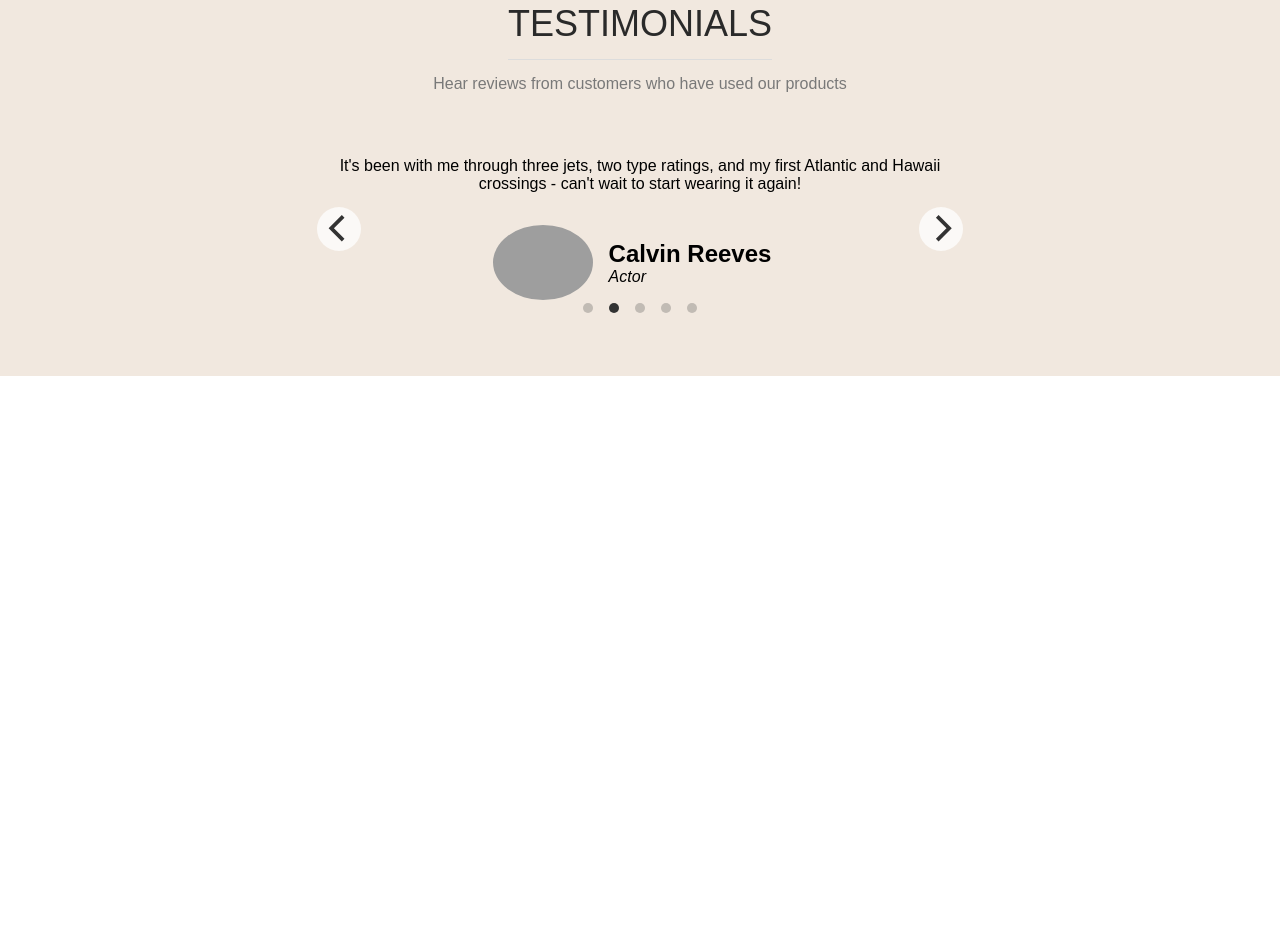
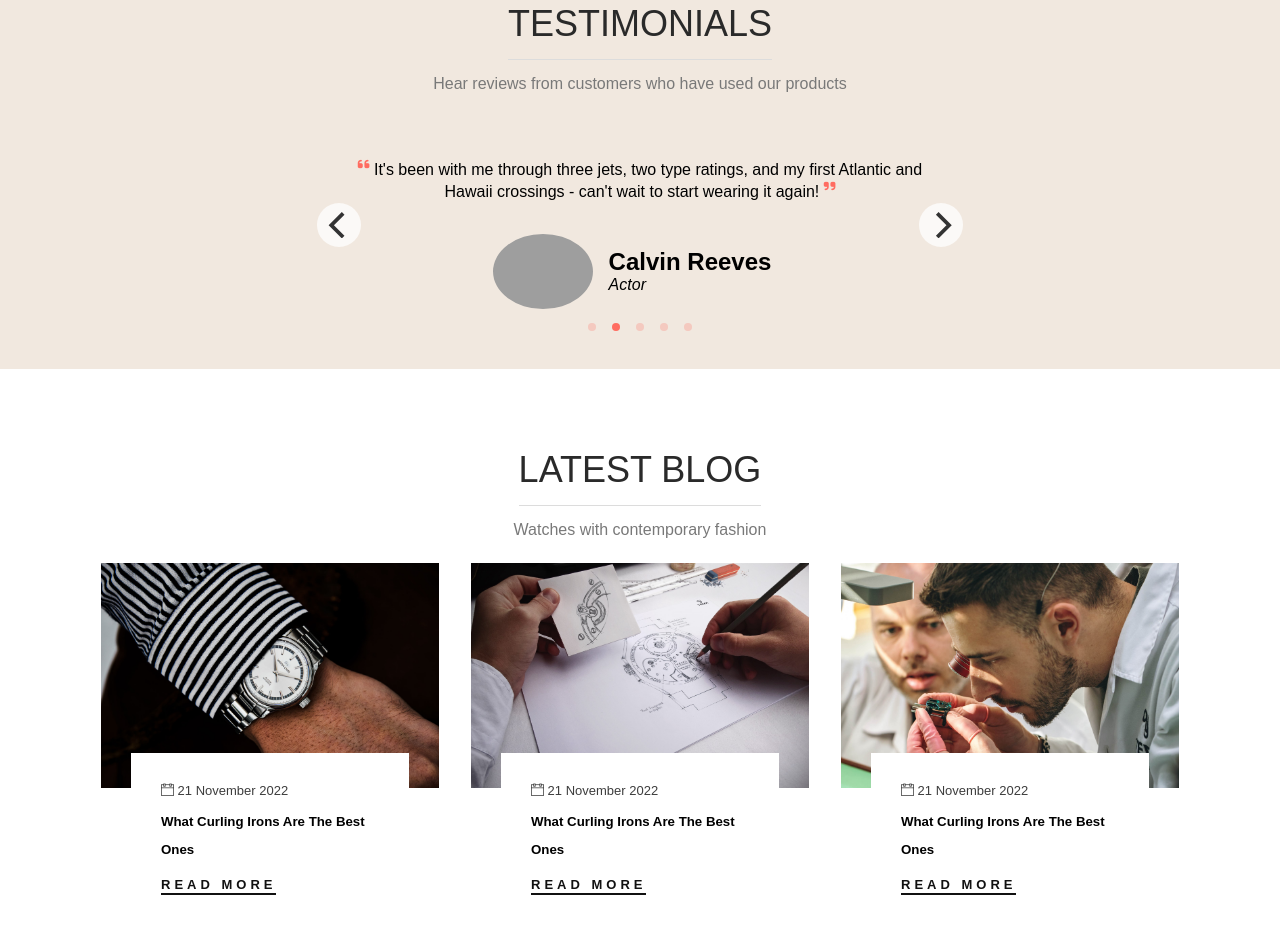
Before and after one commit to LightCode5794/WebSaleWatch, a plain HTML site: page UI-FrontEnd/index.html in a window 1280 px wide. Shown: the part 1777-2710 px from the top of the page. Before the commit the page ends 2233 px from the top, so only its background shows below. Drawn offline with nearby package versions, Linux system fonts and the light colour scheme; grey boxes are pictures that could not be loaded.

Commit message:
update latest blog

```diff
--- a/UI-FrontEnd/css/style.css
+++ b/UI-FrontEnd/css/style.css
@@ -12,6 +12,9 @@
     --font-weight-title: 500;
 }
 
+a {
+    text-decoration: none;
+}
 
 .menu-divider {
     margin: 8px 0;
@@ -156,7 +159,7 @@
 
 
 /* header */
-/* plus menu with desktop */
+/* topbar */
 .container-menu-desktop .top-bar {
     background-color: #222222;
     color: #666666;
@@ -442,18 +445,20 @@ img {
 .slideshow-container {
     position: relative;
 }
-.slideshow-container .slick-slide{
+
+.slideshow-container .slick-slide {
     margin: 0;
 }
 
 .slideshow-container .slick-prev::before,
-.slideshow-container .slick-next::before{
+.slideshow-container .slick-next::before {
     font-size: 40px;
     opacity: 0;
 
 }
+
 .slideshow-container .slick-prev,
-.slideshow-container .slick-next{
+.slideshow-container .slick-next {
     /* background-color: green; */
     width: 100px;
     height: 100px;
@@ -462,18 +467,19 @@ img {
 
 }
 
-.slideshow-container .slick-prev{
+.slideshow-container .slick-prev {
 
     left: 0px;
 
 }
- .slideshow-container .slick-next{
+
+.slideshow-container .slick-next {
     right: 0px;
 
 }
 
 .slideshow-container:hover .slick-prev,
-.slideshow-container:hover .slick-prev::before{
+.slideshow-container:hover .slick-prev::before {
 
     animation-name: slick-prev-anime;
     animation-duration: 0.5s;
@@ -481,8 +487,9 @@ img {
 
 
 }
+
 .slideshow-container:hover .slick-next,
-.slideshow-container:hover .slick-next::before{
+.slideshow-container:hover .slick-next::before {
 
     animation-name: slick-next-anime;
     animation-duration: 0.5s;
@@ -494,11 +501,12 @@ img {
 
 
 @keyframes slick-prev-anime {
-    from{
+    from {
         opacity: 0;
         left: 0;
     }
-    to{
+
+    to {
         opacity: 1;
         left: 36px;
     }
@@ -506,11 +514,12 @@ img {
 
 
 @keyframes slick-next-anime {
-    from{
+    from {
         opacity: 0;
         right: 0;
     }
-    to{
+
+    to {
         opacity: 1;
         right: 36px;
     }
@@ -519,15 +528,16 @@ img {
 
 
 
- .slideshow-container .slick-dots{
+.slideshow-container .slick-dots {
     bottom: 24px;
 
 }
-.slideshow-container .slick-dots button::before{
+
+.slideshow-container .slick-dots button::before {
     font-size: 10px;
 }
 
-.slideshow-container .slick-dots li.slick-active button::before{
+.slideshow-container .slick-dots li.slick-active button::before {
     opacity: 1;
     color: var(--color-text-hover);
 }
@@ -656,10 +666,11 @@ img {
 }
 
 @media (max-width: 768px) {
-    .gender-categorize-item{
+    .gender-categorize-item {
         width: 100%;
     }
 }
+
 @media (min-width: 576px) {
     .container {
         max-width: 540px;
@@ -670,7 +681,8 @@ img {
     .container {
         max-width: 720px;
     }
-    .gender-categorize{
+
+    .gender-categorize {
         flex-wrap: nowrap;
     }
 }
@@ -679,7 +691,8 @@ img {
     .container {
         max-width: 960px;
     }
-    .gender-categorize{
+
+    .gender-categorize {
         flex-wrap: nowrap;
     }
 }
@@ -688,21 +701,23 @@ img {
     .container {
         max-width: 1140px;
     }
-    .gender-categorize{
+
+    .gender-categorize {
         flex-wrap: nowrap;
     }
 }
 
-.content-section{
+.content-section {
     margin-bottom: 80px;
 }
 
-.content-title{
+.content-title {
     display: flex;
     flex-direction: column;
     align-items: center;
 }
-.content-title h2{
+
+.content-title h2 {
     font-size: var(--font-size-title);
     font-family: var(--font-web);
     color: #2a2a2a;
@@ -711,7 +726,7 @@ img {
     text-transform: uppercase;
 }
 
-.content-title h2 span{
+.content-title h2 span {
     position: relative;
     display: inline-block;
     font-weight: var(--font-weight-title);
@@ -727,16 +742,17 @@ img {
     background: gainsboro;
 }
 
-.content-title p{
+.content-title p {
     font-family: var(--font-web);
     color: #797979;
 }
 
 /* content-containter */
 
-.content-containter{
+.content-containter {
     margin-top: 24px;
 }
+
 .carousel {
 
     width: 100%;
@@ -749,32 +765,40 @@ img {
     counter-increment: gallery-cell;
 }
 
-.carousel-cell .box-caption{
+.carousel-cell .box-caption {}
 
-}
 .carousel-cell .box-caption a,
-.carousel-cell .box-caption p{
+.carousel-cell .box-caption p {
     text-decoration: none;
     color: #000000;
     font-family: var(--font-web);
 
 }
+
 /* responsive carousel */
 @media screen and (min-width: 576px) {
-    .carousel-cell { width: 100%; }
+    .carousel-cell {
+        width: 100%;
+    }
 }
 
-@media  screen and (min-width: 768px) {
-    .carousel-cell { width: 50%; }
+@media screen and (min-width: 768px) {
+    .carousel-cell {
+        width: 50%;
     }
-@media  screen and (min-width: 1200px) {
-    .carousel-cell { width: 24%; }
 }
 
-.carousel-cell .box-image{
+@media screen and (min-width: 1200px) {
+    .carousel-cell {
+        width: 24%;
+    }
+}
+
+.carousel-cell .box-image {
     display: inline-block;
     width: 100%;
 }
+
 .box-image .carousel-cell-image {
     display: block;
     max-height: 100%;
@@ -792,29 +816,34 @@ img {
     opacity: 1;
 }
 
+.carousel .flickity-page-dots .dot {
+    width: 8px;
+    height: 8px;
+    background-color: var(--color-text-hover);
+}
+
 /* hide disabled button
 .flickity-button:disabled {
     display: none;
 } */
 
-.testimonial-container{
+.testimonial-container {
     background-color: #f1e8df;
     width: 100%;
     height: 100%;
     padding: 60px 0;
 }
 
-.testimonial-container .carousel{
+.testimonial-container .carousel {
     width: 60%;
     margin: auto;
 }
-.testimonial-container .content-title{
+
+.testimonial-container .content-title {
     margin-bottom: 48px;
 }
-.testimonial-container .flickity-page-dots{
-    position:unset  ;
-}
-.testimonial-cell{
+
+.testimonial-cell {
     width: 100%;
     display: flex;
     flex-direction: column;
@@ -823,35 +852,101 @@ img {
     /*  counter-increment: gallery-cell; */
 }
 
-.testimonial-cell .testiomotinal-caption{
+.testimonial-cell .testiomotinal-caption {
     text-align: center;
     padding: 16px 30px;
     margin-bottom: 16px;
     font-family: var(--font-web);
+
+}
+
+.testiomotinal-caption i {
+    color: var(--color-text-hover);
 }
 
 
-.testimonial-cell .infor-customer{
+.testimonial-cell .infor-customer {
     display: flex;
     justify-content: space-evenly;
 }
 
-.infor-customer img{
+.infor-customer img {
     max-width: 100px;
     max-height: 100px;
     border-radius: 50%;
 }
-.infor-customer .infor-text{
+
+.infor-customer .infor-text {
     margin: auto 16px;
 }
 
 
 .infor-text p,
-.infor-text h2
-{
+.infor-text h2 {
     font-family: var(--font-web);
 }
 
-.infor-text p{
-    font-style: italic ;
+.infor-text p {
+    font-style: italic;
 }
+
+.content-blogs {
+    display: flex;
+    justify-content: space-evenly;
+
+}
+
+.blog-item {
+    /* width: 33.333333%; */
+    padding: 0 16px;
+}
+
+.blog-item .blog-image {
+    padding-top: 66.666666%;
+    background-repeat: no-repeat;
+    background-size: cover;
+    background-position: top center;
+}
+
+.blog-item .blog-item-text {
+    padding: 30px 30px 25px;
+    margin: 0 30px;
+    margin-top: -35px;
+    background: #ffffff;
+    transition: all 0.3s;
+    font-family: var(--font-web);
+}
+
+.blog-item-text span {
+    color: #3d3d3d;
+    font-size: 13px;
+    display: block;
+    margin-bottom: 10px;
+}
+
+.blog-item-text h5 {
+    font-weight: 700;
+    line-height: 28px;
+    margin-bottom: 10px;
+}
+
+.blog-item-text a {
+    display: inline-block;
+    color: #111111;
+    font-size: 13px;
+    font-weight: 700;
+    letter-spacing: 4px;
+    text-transform: uppercase;
+    padding: 3px 0;
+    position: relative;
+}
+
+.blog-item-text a::after {
+    position: absolute;
+    left: 0;
+    bottom: 0;
+    width: 100%;
+    height: 2px;
+    background: #111111;
+    content: "";
+}
--- a/UI-FrontEnd/index.html
+++ b/UI-FrontEnd/index.html
@@ -344,11 +344,15 @@
                                 <!-- customer 1 -->
                                 <div class="testimonial-cell">
                                     <p class="testiomotinal-caption">
+                                        <sup><i class="fa-solid fa-quote-left"></i></sup>
+
                                          It's been with me through three jets, two type ratings, and my first Atlantic
                                         and Hawaii crossings - can't wait to start wearing it again!
+
+                                       <sup><i class="fa-solid fa-quote-right"></i></sup>
                                     </p>
                                     <div class="infor-customer">
-                                        <img  data-flickity-lazyload="../assets/images/Customer/customer1.jpg" alt="">
+                                        <img data-flickity-lazyload="../assets/images/Customer/customer1.jpg" alt="">
                                         <div class="infor-text">
                                             <h2 class="name">Calvin Reeves</h2>
                                             <p class="job">Actor</p>
@@ -358,11 +362,13 @@
                                 <!-- customer 2 -->
                                 <div class="testimonial-cell">
                                     <p class="testiomotinal-caption">
+                                        <sup><i class="fa-solid fa-quote-left"></i></sup>
                                         It's been with me through three jets, two type ratings, and my first Atlantic
                                         and Hawaii crossings - can't wait to start wearing it again!
+                                        <sup><i class="fa-solid fa-quote-right"></i></sup>
                                     </p>
                                     <div class="infor-customer">
-                                        <img  data-flickity-lazyload="../assets/images/Customer/customer2.jpg" alt="">
+                                        <img data-flickity-lazyload="../assets/images/Customer/customer2.jpg" alt="">
                                         <div class="infor-text">
                                             <h2 class="name">Calvin Reeves</h2>
                                             <p class="job">Actor</p>
@@ -372,11 +378,13 @@
                                 <!-- customer 3 -->
                                 <div class="testimonial-cell">
                                     <p class="testiomotinal-caption">
+                                        <sup><i class="fa-solid fa-quote-left"></i></sup>
                                         It's been with me through three jets, two type ratings, and my first Atlantic
                                         and Hawaii crossings - can't wait to start wearing it again!
+                                        <sup><i class="fa-solid fa-quote-right"></i></sup>
                                     </p>
                                     <div class="infor-customer">
-                                        <img  data-flickity-lazyload="../assets/images/Customer/customer3.jpg" alt="">
+                                        <img data-flickity-lazyload="../assets/images/Customer/customer3.jpg" alt="">
                                         <div class="infor-text">
                                             <h2 class="name">Calvin Reeves</h2>
                                             <p class="job">Actor</p>
@@ -386,11 +394,13 @@
                                 <!-- customer 4 -->
                                 <div class="testimonial-cell">
                                     <p class="testiomotinal-caption">
+                                        <sup><i class="fa-solid fa-quote-left"></i></sup>
                                         It's been with me through three jets, two type ratings, and my first Atlantic
                                         and Hawaii crossings - can't wait to start wearing it again!
+                                        <sup><i class="fa-solid fa-quote-right"></i></sup>
                                     </p>
                                     <div class="infor-customer">
-                                        <img  data-flickity-lazyload="../assets/images/Customer/customer5.jpg" alt="">
+                                        <img data-flickity-lazyload="../assets/images/Customer/customer5.jpg" alt="">
                                         <div class="infor-text">
                                             <h2 class="name">Calvin Reeves</h2>
                                             <p class="job">Actor</p>
@@ -400,11 +410,13 @@
                                 <!-- customer 5 -->
                                 <div class="testimonial-cell">
                                     <p class="testiomotinal-caption">
+                                        <sup><i class="fa-solid fa-quote-left"></i></sup>
                                         It's been with me through three jets, two type ratings, and my first Atlantic
                                         and Hawaii crossings - can't wait to start wearing it again!
+                                        <sup><i class="fa-solid fa-quote-right"></i></sup>
                                     </p>
                                     <div class="infor-customer">
-                                        <img  data-flickity-lazyload="../assets/images/Customer/customer3.jpg" alt="">
+                                        <img data-flickity-lazyload="../assets/images/Customer/customer3.jpg" alt="">
                                         <div class="infor-text">
                                             <h2 class="name">Calvin Reeves</h2>
                                             <p class="job">Actor</p>
@@ -415,20 +427,55 @@
                         </div>
                     </div>
                 </div>
-                <!-- <section class="content-section">
+            </section>
+
+            <!-- Latest Blog -->
+            <section class="content-section">
                 <div class="container">
                     <div class="content-title">
                         <h2>
-                                        <span>2022 Watches</span>
+                            <span>Latest Blog</span>
                         </h2>
-                                    <p>Products with high class</p>
+                        <p>Watches with contemporary fashion</p>
                     </div>
                     <div class="content-containter">
-
+                        <div class="content-blogs">
+                            <!-- blog 1 -->
+                            <div class="blog-item">
+                                <div class="blog-image"
+                                    style="background-image: url('../assets/images/Blog/blog1.jpg');">
                                 </div>
-                            </div> -->
+                                <div class="blog-item-text">
+                                    <span><i class="ti-calendar"></i> 21 November 2022</span>
+                                    <h5>What Curling Irons Are The Best Ones</h5>
+                                    <a href="#">Read More</a>
+                                </div>
+                            </div>
+                             <!-- blog 2 -->
+                             <div class="blog-item">
+                                <div class="blog-image"
+                                    style="background-image: url('../assets/images/Blog/blog2.jpg');">
+                                </div>
+                                <div class="blog-item-text">
+                                    <span><i class="ti-calendar"></i> 21 November 2022</span>
+                                    <h5>What Curling Irons Are The Best Ones</h5>
+                                    <a href="#">Read More</a>
+                                </div>
+                            </div>
+                             <!-- blog 3 -->
+                             <div class="blog-item">
+                                <div class="blog-image"
+                                    style="background-image: url('../assets/images/Blog/blog3.jpg');">
+                                </div>
+                                <div class="blog-item-text">
+                                    <span><i class="ti-calendar"></i> 21 November 2022</span>
+                                    <h5>What Curling Irons Are The Best Ones</h5>
+                                    <a href="#">Read More</a>
+                                </div>
+                            </div>
+                        </div>
             </section>
-
+        </section>
 
         <footer>
 
--- a/UI-FrontEnd/js/index.js
+++ b/UI-FrontEnd/js/index.js
@@ -91,7 +91,10 @@ $(document).ready(function(){
     cssEase: 'ease-in',
     slidesToScroll: 1,
     autoplay: true,
-    autoplaySpeed: 5000,
+    autoplaySpeed: 3000,
+    pauseOnHover: false,
+    pauseOnFocus: false,
+
   });
 
 });
```
Also changed, not shown: assets/images/Blog/Christopher-Ward-C1-Bel-Canto-23.jpg (added), assets/images/Blog/Richard-Mille-RM-88-Smiley-Watch-32.jpg (added), assets/images/Blog/Yema-Wristmaster-Micro-Rotor-Limited-Edition-French-Watch-France-Manufacture-25.jpg (added), assets/images/Blog/Yema-Wristmaster-Micro-Rotor-Limited-Edition-French-Watch-France-Manufacture-32.jpg (added), assets/images/Blog/blog.jpg (added), assets/images/Blog/blog1.jpg (added), assets/images/Blog/blog2.jpg (added), assets/images/Blog/blog3.jpg (added). Lines whose indentation alone changed are shown as unchanged.
